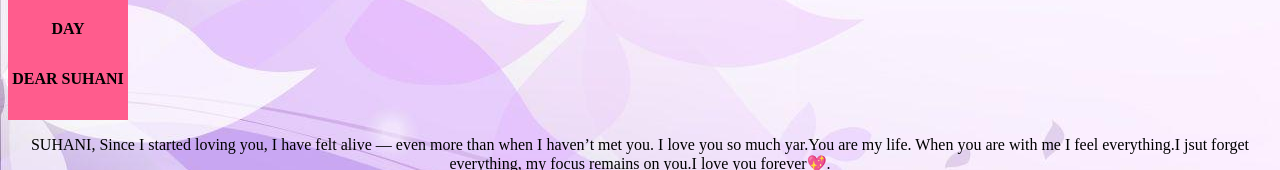
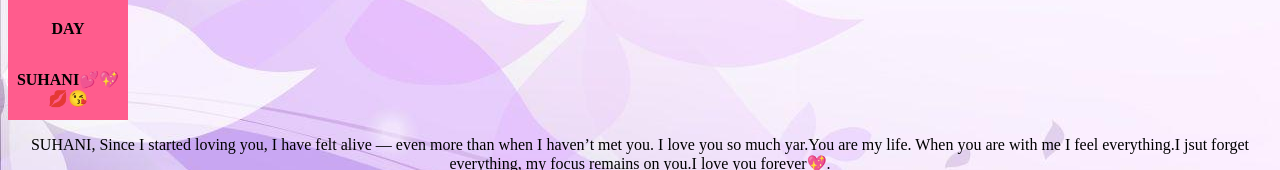
Before and after one commit to downloadbase/vd, a plain HTML site: page index.html in a window 1280 px wide. Shown: the part 714-884 px from the top of the page. Drawn offline with Linux system fonts and the light colour scheme.

Commit message:
Update index.html

```diff
--- a/index.html
+++ b/index.html
@@ -58,7 +58,7 @@ html {
 <div id="div1">HAPPY</div>
 <div id="div2">VALENTINES</div>
 <div id="div5">DAY</div>
-<div id="div4">DEAR SUHANI</div>
+<div id="div4">SUHANI💕💖💋😘</div>
 <p>SUHANI, Since I started loving you, I have felt alive — even more than when I haven’t met you. I love you so much yar.You are my life. When you are with me I feel everything.I jsut forget everything, my focus remains
 on you.I love you forever💖.</p>
 <table cellspacing="20">
```
